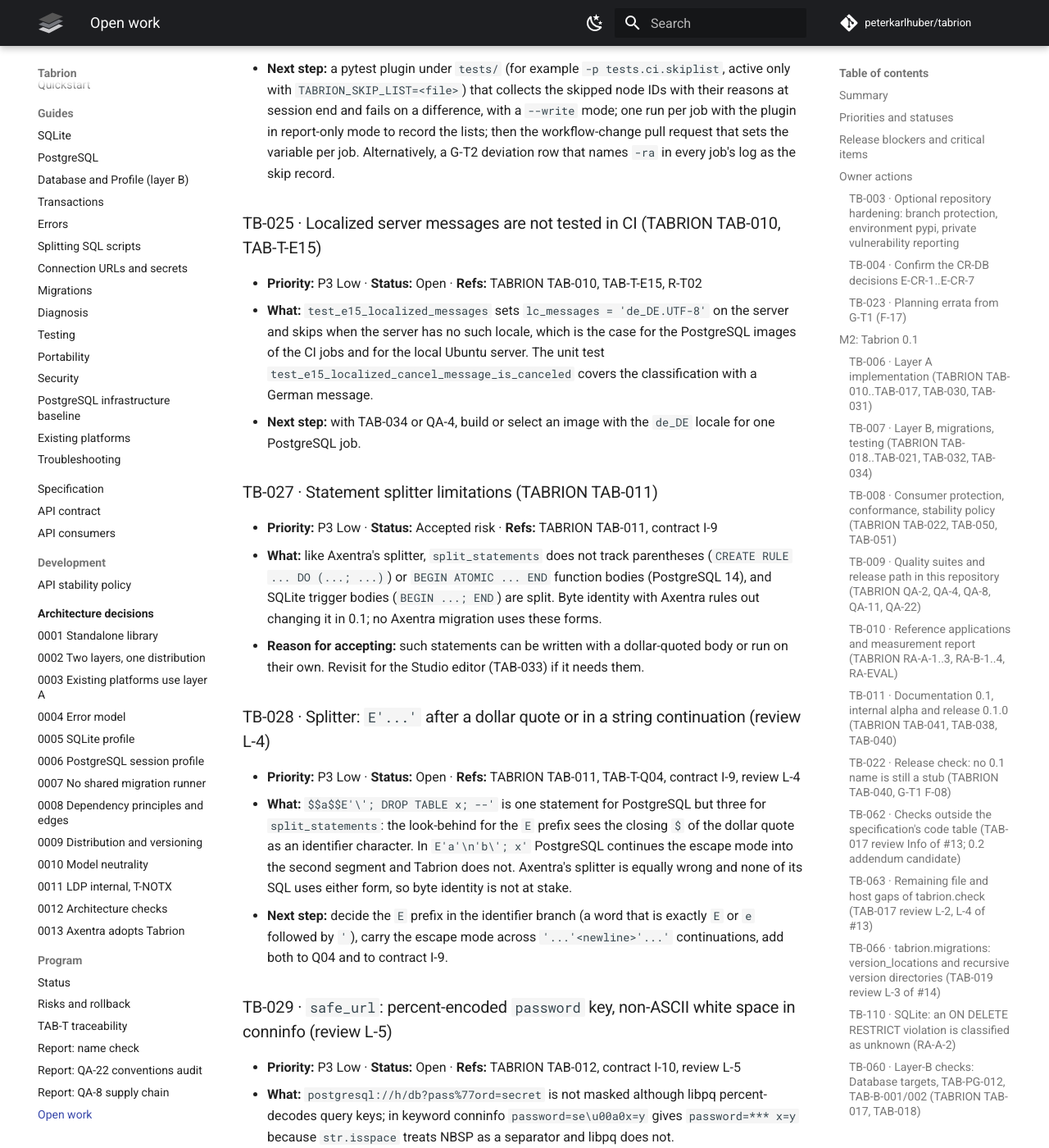
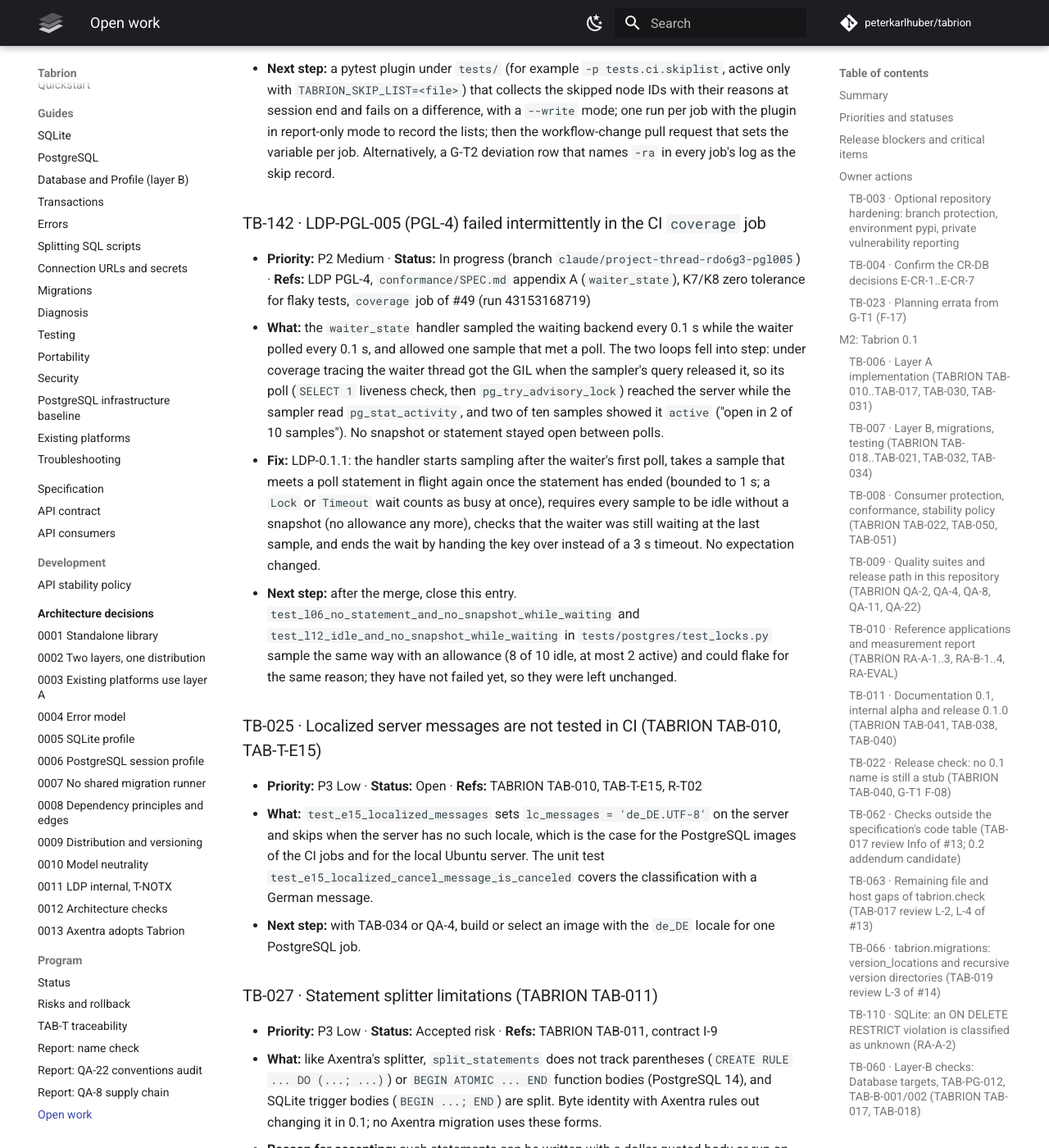
Before and after one commit to peterkarlhuber/tabrion, an MkDocs documentation site: the page built from docs/TODO.md, in a window 1280 px wide and 1400 px high, scrolled down 25365 px. Shown: the whole window at 82% size. Built offline with MkDocs 1.6.1 and Material for MkDocs 9.7.7, drawn with Linux system fonts in a browser that asks for light colours; comment, search, counter and statistics services are not loaded; some of the changed text lies outside the part shown.

Commit message:
Make LDP-PGL-005 waiter_state deterministic (LDP-0.1.1, TB-142)
The waiter_state action sampled the waiting backend every 0.1 s while the
waiter polled every 0.1 s and allowed one sample that met a poll. Under
coverage tracing the waiter thread got the GIL when the sampler's query
released it, so its poll (SELECT 1 liveness check, then
pg_try_advisory_lock) reached the server while the sampler read
pg_stat_activity: "open in 2 of 10 samples" although nothing stayed open
between polls.

The handler now starts sampling after the waiter's first poll, takes a
sample that meets a poll statement in flight again once it has ended
(bounded to 1 s; Lock or Timeout waits count as busy at once), requires
every sample to be idle without a snapshot (the one-sample allowance is
gone), checks that the waiter was still waiting at the last sample, and
ends the wait by handing the key over instead of a 3 s timeout. No
expectation changed; SPEC appendix A, LDP version 0.1.1, manifest and
CHANGELOG digest updated. The loader test derives the current LDP version
instead of hard-coding LDP-0.1.0.

Co-Authored-By: Claude Opus 5.5 <noreply@anthropic.com>
Claude-Session: https://claude.ai/code/session_011tY7TC7Nu5VGro3DJGJcv8

```diff
--- a/docs/TODO.md
+++ b/docs/TODO.md
@@ -19,13 +19,13 @@
 The counts are the `TB-` entries below whose status is not `Done` (recounted from the entries on 2026-11-12,
 TAB-040 readiness pull request on master `532da05`: TB-022 done, TB-135..TB-140 new; TAB-040 workflow pull request:
 TB-141 new, TB-086, TB-130, TB-135 and TB-136 in progress; TAB-040 gap tests pull request: TB-137 (TAB-T-161 and
-TAB-T-162) and TB-138 done, TB-139 narrowed).
+TAB-T-162) and TB-138 done, TB-139 narrowed; LDP-PGL-005 pull request: TB-142 new, in progress).
 
 | Priority | Count |
 |---|---|
 | P0 Critical | 0 |
 | P1 High | 8 |
-| P2 Medium | 16 |
+| P2 Medium | 17 |
 | P3 Low | 47 |
 | P4 Optional | 7 |
 
@@ -774,6 +774,26 @@ required (owner decision of 2026-11-08 11:26Z).
   the workflow-change pull request that sets the variable per job. Alternatively, a G-T2 deviation row that names
   `-ra` in every job's log as the skip record.
 
+### TB-142 · LDP-PGL-005 (PGL-4) failed intermittently in the CI `coverage` job
+
+- **Priority:** P2 Medium · **Status:** In progress (branch `claude/project-thread-rdo6g3-pgl005`) · **Refs:** LDP
+  PGL-4, `conformance/SPEC.md` appendix A (`waiter_state`), K7/K8 zero tolerance for flaky tests, `coverage` job of
+  #49 (run 43153168719)
+- **What:** the `waiter_state` handler sampled the waiting backend every 0.1 s while the waiter polled every 0.1 s,
+  and allowed one sample that met a poll. The two loops fell into step: under coverage tracing the waiter thread got
+  the GIL when the sampler's query released it, so its poll (`SELECT 1` liveness check, then
+  `pg_try_advisory_lock`) reached the server while the sampler read `pg_stat_activity`, and two of ten samples
+  showed it `active` ("open in 2 of 10 samples"). No snapshot or statement stayed open between polls.
+- **Fix:** LDP-0.1.1: the handler starts sampling after the waiter's first poll, takes a sample that meets a poll
+  statement in flight again once the statement has ended (bounded to 1 s; a `Lock` or `Timeout` wait counts as busy
+  at once), requires every sample to be idle without a snapshot (no allowance any more), checks that the waiter was
+  still waiting at the last sample, and ends the wait by handing the key over instead of a 3 s timeout. No
+  expectation changed.
+- **Next step:** after the merge, close this entry. `test_l06_no_statement_and_no_snapshot_while_waiting` and
+  `test_l12_idle_and_no_snapshot_while_waiting` in `tests/postgres/test_locks.py` sample the same way with an
+  allowance (8 of 10 idle, at most 2 active) and could flake for the same reason; they have not failed yet, so they
+  were left unchanged.
+
 ### TB-025 · Localized server messages are not tested in CI (TABRION TAB-010, TAB-T-E15)
 
 - **Priority:** P3 Low · **Status:** Open · **Refs:** TABRION TAB-010, TAB-T-E15, R-T02
```
Also changed, not shown: CHANGELOG.md (+7 -0 lines), conformance/SPEC.md (+5 -2 lines), docs/api/contract.md (+3 -2 lines), 13 other files.
